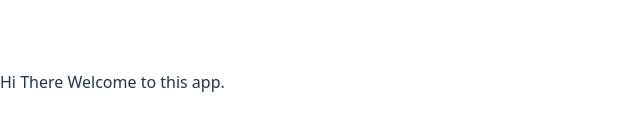
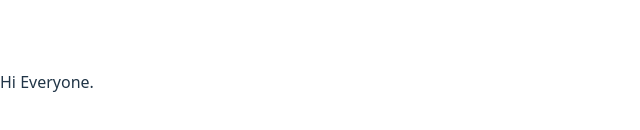
Before and after one commit to NabinDevX/URL-Shortener, a React (Vite) app in the folder frontend/: page / in a window 1280 px wide. Shown: the part 318-448 px from the top of the page, without its empty margins (0-640 px from the left). Built offline with nearby package versions, Linux system fonts and the light colour scheme.

Commit message:
fix: update greeting message in App component for consistency

```diff
--- a/frontend/src/App.jsx
+++ b/frontend/src/App.jsx
@@ -2,7 +2,7 @@ import React from 'react'
 
 const App = () => {
   return (
-    <div>Hi There Welcome to this app.</div>
+    <div>Hi Everyone.</div>
   )
 }
 
```
